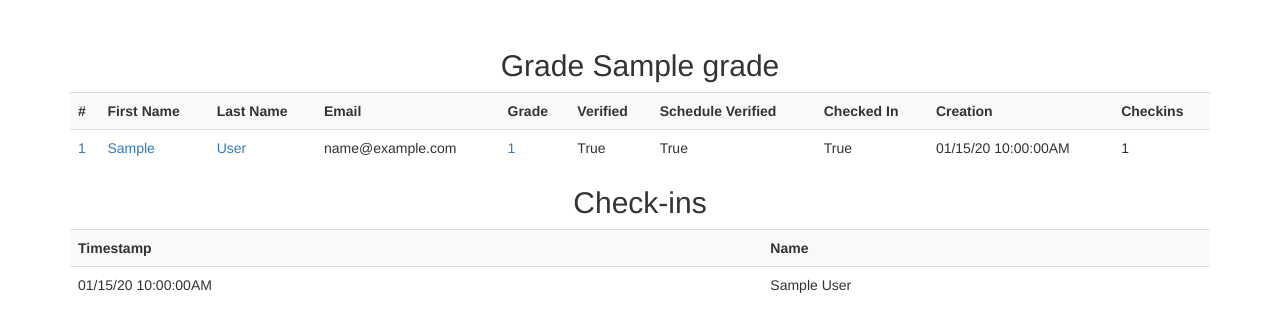
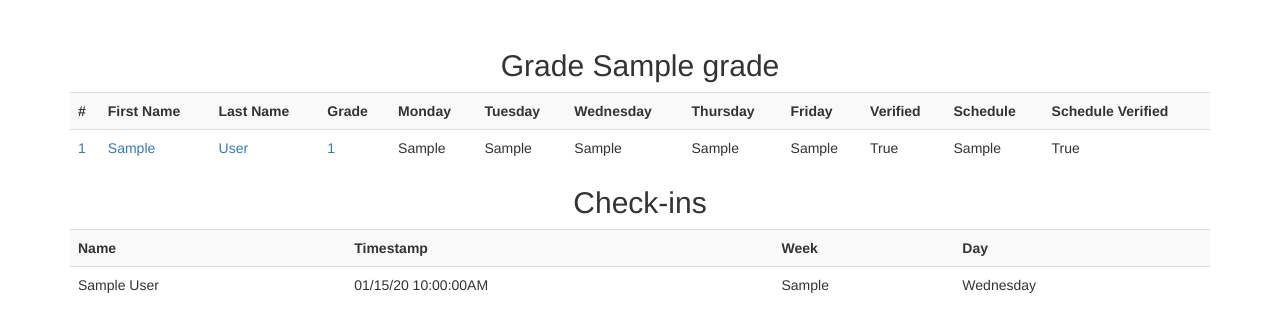
Before and after one commit to ECGHelloWorld/PhoenixNow, a Flask app: template PhoenixNow/templates/grade.html in a window 1280 px wide. Shown: the part 51-383 px from the top of the page. Run offline with Flask 2, Linux system fonts and the light colour scheme; tables that the repository leaves empty hold one stand-in row (values such as "Sample post"); the template is opened without the code that fills it: values that come from a table or form of the project are taken from there, most other values are stand-ins (such as "Sample title", 1, 10 or a date in 2020); some libraries are stand-ins or nearby versions.

Commit message:
revamped admin page and diff. schedule format

```diff
--- a/PhoenixNow/templates/grade.html
+++ b/PhoenixNow/templates/grade.html
@@ -2,7 +2,7 @@
 {% block content %}
   <div>
 
-      <h2>Grade {{ grade }}</h2>
+    <h2> Grade {{ grade }} </h2>
 
     <div>
     <table class="table table-striped table-responsive">
@@ -11,28 +11,34 @@
     <th>#</th>
     <th>First Name</th>
     <th>Last Name</th>
-    <th>Email</th>
     <th>Grade</th>
+    <th>Monday</th>
+    <th>Tuesday</th>
+    <th>Wednesday</th>
+    <th>Thursday</th>
+    <th>Friday</th>
     <th>Verified</th>
+    <th>Schedule</th>
     <th>Schedule Verified</th>
-    <th>Checked In</th>
-    <th>Creation</th>
-    <th>Checkins</th>
     </tr>
 
     {% for user in users %}
+    {% if user.verified %}
     <tr>
         <td><a href="/admin/user/{{user.id}}">{{ user.id }}</a></td>
         <td><a href="/admin/user/{{user.id}}">{{ user.firstname }}</a></td>
         <td><a href="/admin/user/{{user.id}}">{{ user.lastname }}</a></td>
-        <td>{{ user.email }}</td>
         <td><a href="/admin/grade/{{user.grade}}">{{ user.grade }}</a></td>
+        <td>{{ user.monday }}</td>
+        <td>{{ user.tuesday }}</td>
+        <td>{{ user.wednesday }}</td>
+        <td>{{ user.thursday }}</td>
+        <td>{{ user.friday }}</td>
         <td>{{ user.verified }}</td>
+        <td>{{ user.schedule }}</td>
         <td>{{ user.schedule_verified }}</td>
-        <td>{{ user.checkedin }}</td>
-        <td>{{ user.creation_timestamp.strftime('%x %X%p') }}</td>
-        <td>{{ user.checkins.count() }}</td>
     </tr>
+    {% endif %}
     {% endfor %}
 
     </table>
@@ -41,14 +47,18 @@
     <table class="table table-striped table-responsive">
 
     <tr>
+    <th>Name</th>
     <th>Timestamp</th>
-    <th>Name</th>
+    <th>Week</th>
+    <th>Day</th>
     </tr>
 
     {% for checkin in checkins %}
     <tr>
+    <td> {{ checkin.user.firstname }} {{ checkin.user.lastname }} </td>
     <td> {{ checkin.checkin_timestamp.strftime('%x %X%p') }} </td>
-    <td> {{ checkin.user.firstname }} {{ checkin.user.lastname }} </td>
+    <td> {{ checkin.checkin_week }} </td>
+    <td> {{ checkin.checkin_timestamp.strftime('%A') }} </td>
     </tr>
     {% endfor %}
 
```
Also changed, not shown: PhoenixNow/admin.py (+7 -2 lines), PhoenixNow/templates/admin.html (+17 -5 lines), PhoenixNow/templates/home.html (+6 -5 lines), PhoenixNow/templates/user.html (+2 -10 lines).
